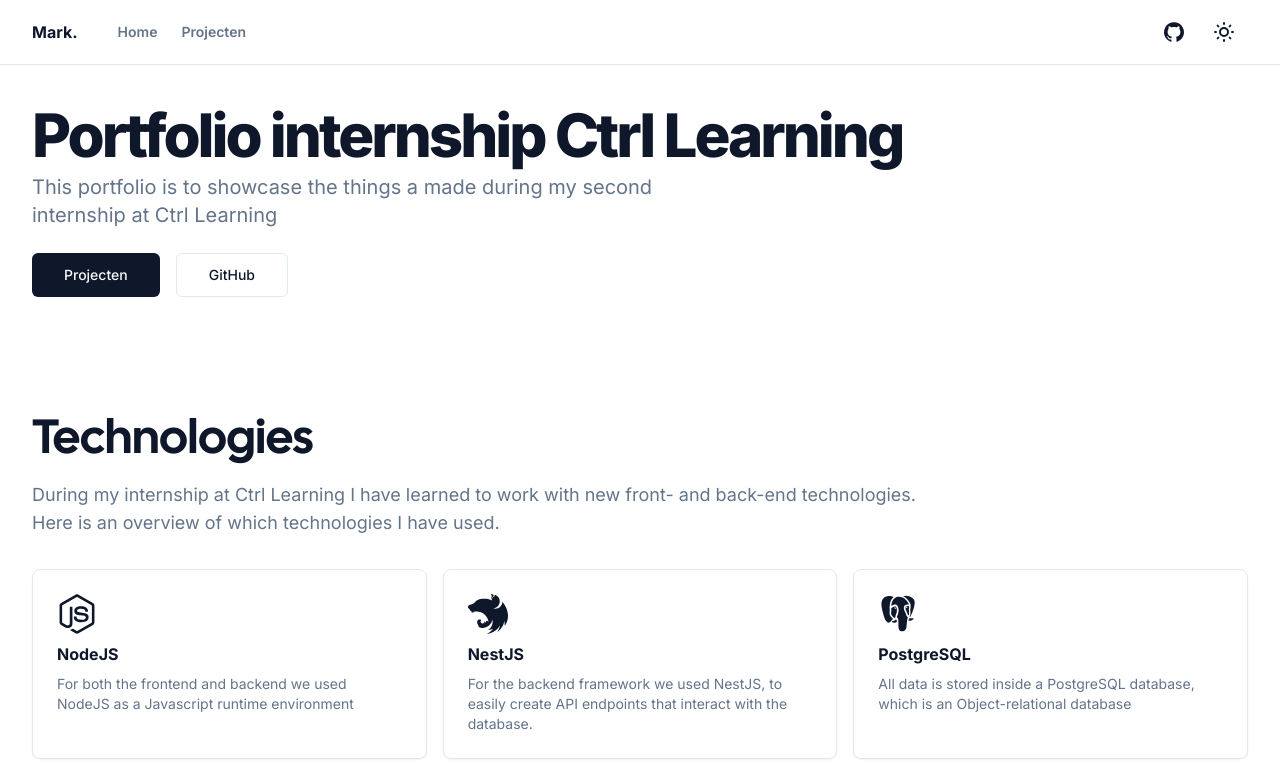
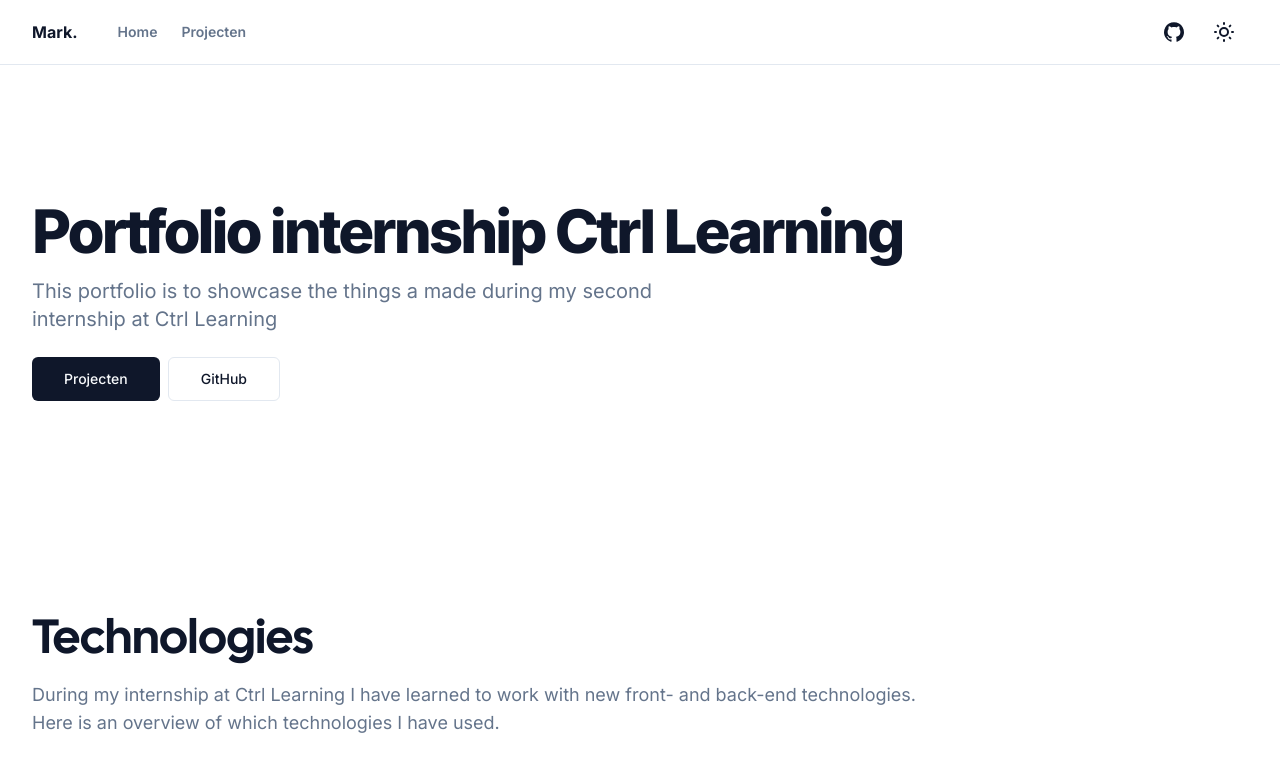
Before and after one commit to Markiesch/internship-portfolio, a Next.js app: page / in a window 1280 px wide. Shown: the top 767 px of the page. Built offline with nearby package versions, Linux system fonts and the light colour scheme.

Commit message:
Feat: added padding, simplified styles

```diff
--- a/app/page.tsx
+++ b/app/page.tsx
@@ -8,16 +8,15 @@
 export default function IndexPage() {
   return (
     <>
-      <div className="flex max-w-[980px] flex-col items-start gap-2">
+      <div className="max-w-[980px] py-8 md:py-12 lg:py-24">
         <h1 className="text-3xl font-extrabold leading-tight tracking-tighter sm:text-3xl md:text-5xl lg:text-6xl">
           Portfolio internship Ctrl Learning
         </h1>
-        <p className="max-w-[700px] text-lg text-muted-foreground sm:text-xl">
+        <p className="max-w-[700px] pb-6 pt-4 text-lg text-muted-foreground sm:text-xl">
           This portfolio is to showcase the things a made during my second
           internship at Ctrl Learning
         </p>
-      </div>
-      <div className="flex gap-4">
+        <div className="flex gap-2">
           <Link
             href="projects"
             rel="noreferrer"
@@ -34,6 +33,7 @@
             GitHub
           </Link>
         </div>
+      </div>
       <div>
         <Technologies />
         <HomeProjects />
```
Lines whose indentation alone changed are shown as unchanged.
